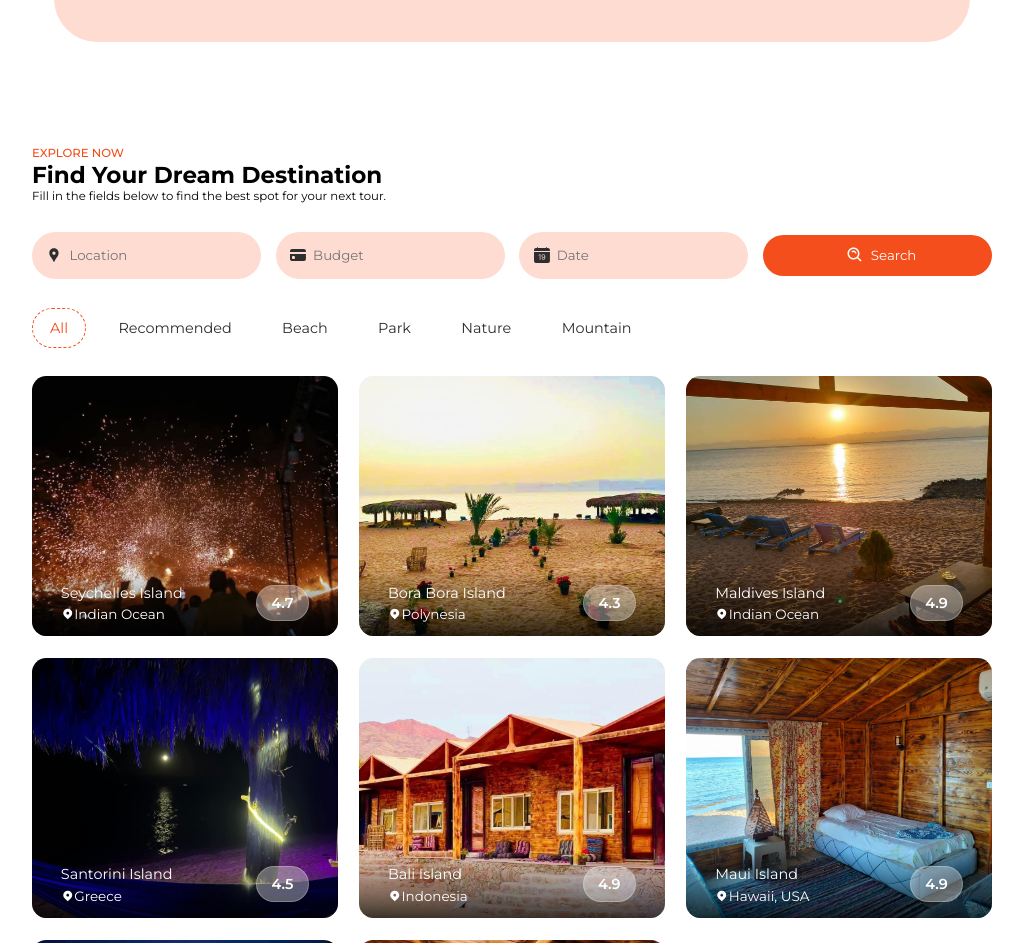
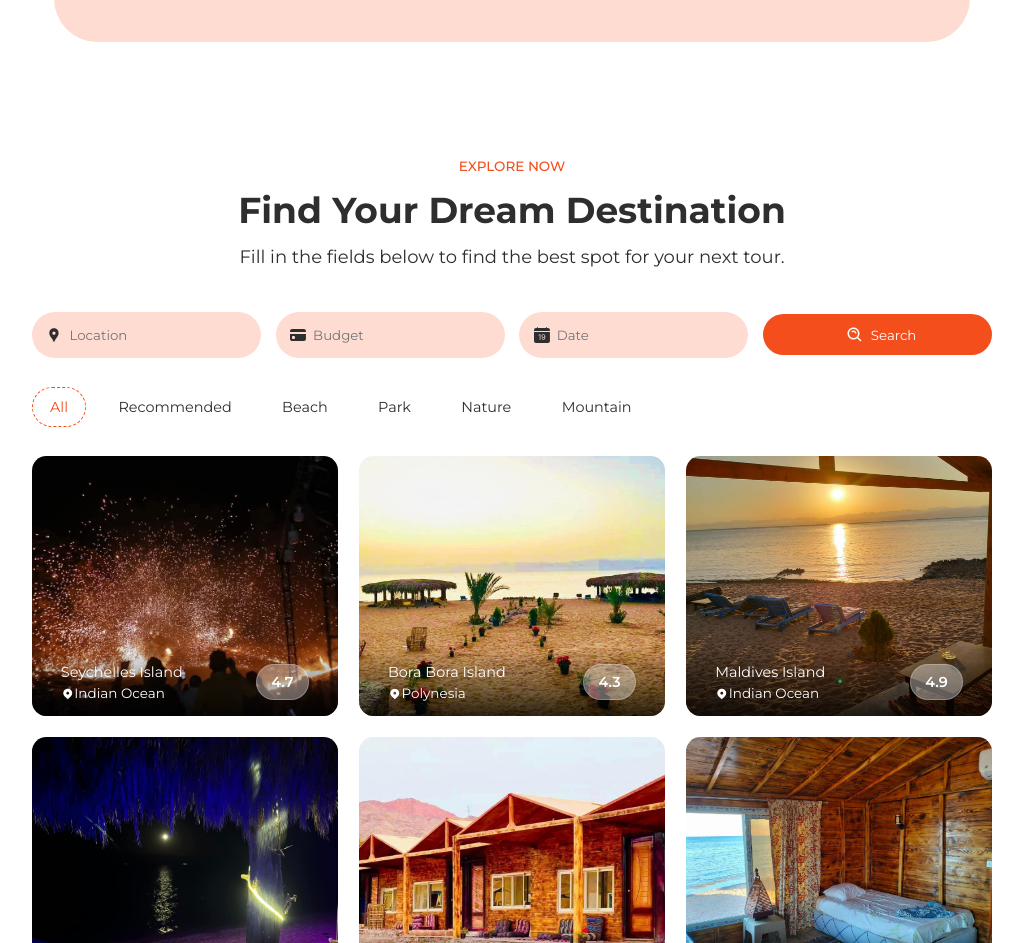
Before and after one commit to AhmedSaadRF/Trips-Website, a React (Vite) app: page / in a window 1280 px wide. Shown: the part 1060-2003 px from the top of the page, without its empty margins (128-1151 px from the left). Built offline with nearby package versions, Linux system fonts and the light colour scheme.

Commit message:
Upload Project

```diff
--- a/src/components/Destinations/Destinations.jsx
+++ b/src/components/Destinations/Destinations.jsx
@@ -76,7 +76,7 @@ export default function Destinations() {
   return (
     <div className='destination section container'>
       <div className="secContainer">
-        <div className="">
+        <div className="secTitle">
           <span className="redText">EXPLORE NOW</span>
           <h3>Find Your Dream Destination</h3>
           <p>Fill in the fields below to find the best spot for your next tour.</p>
```
